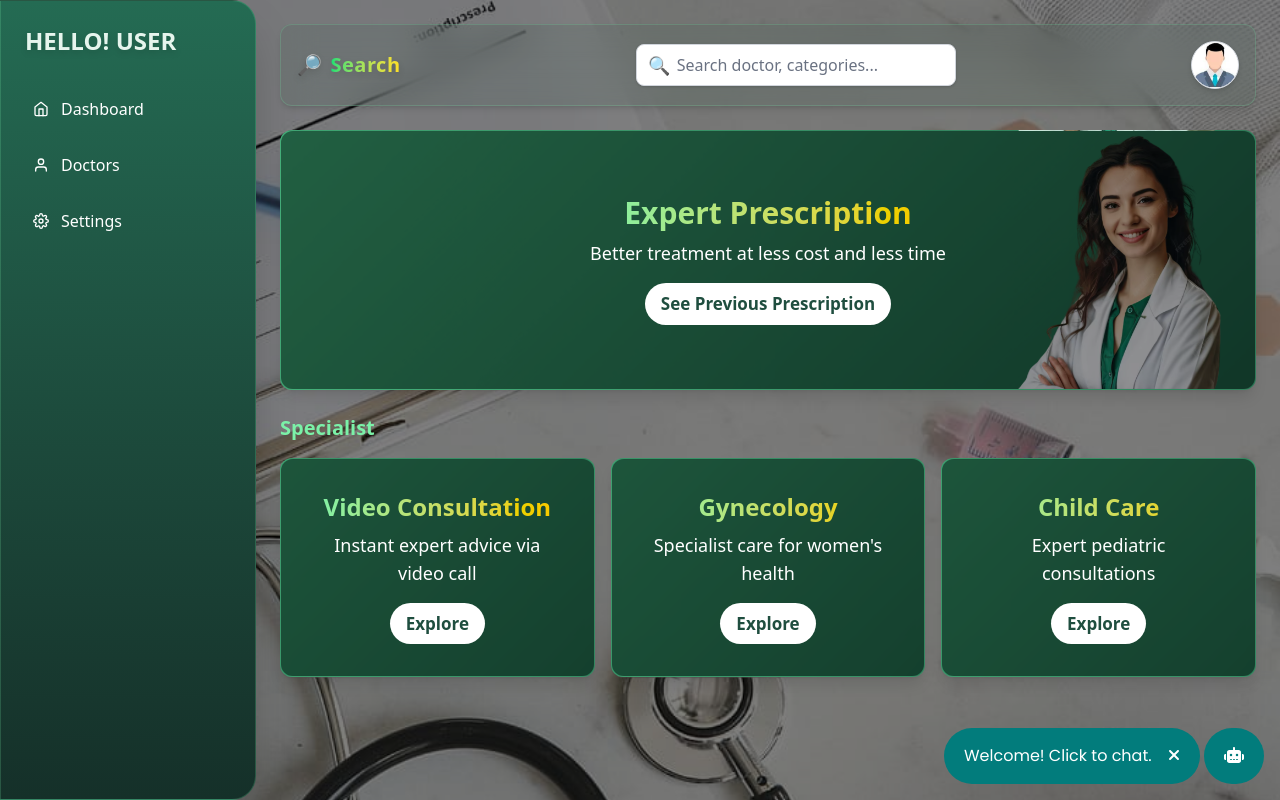
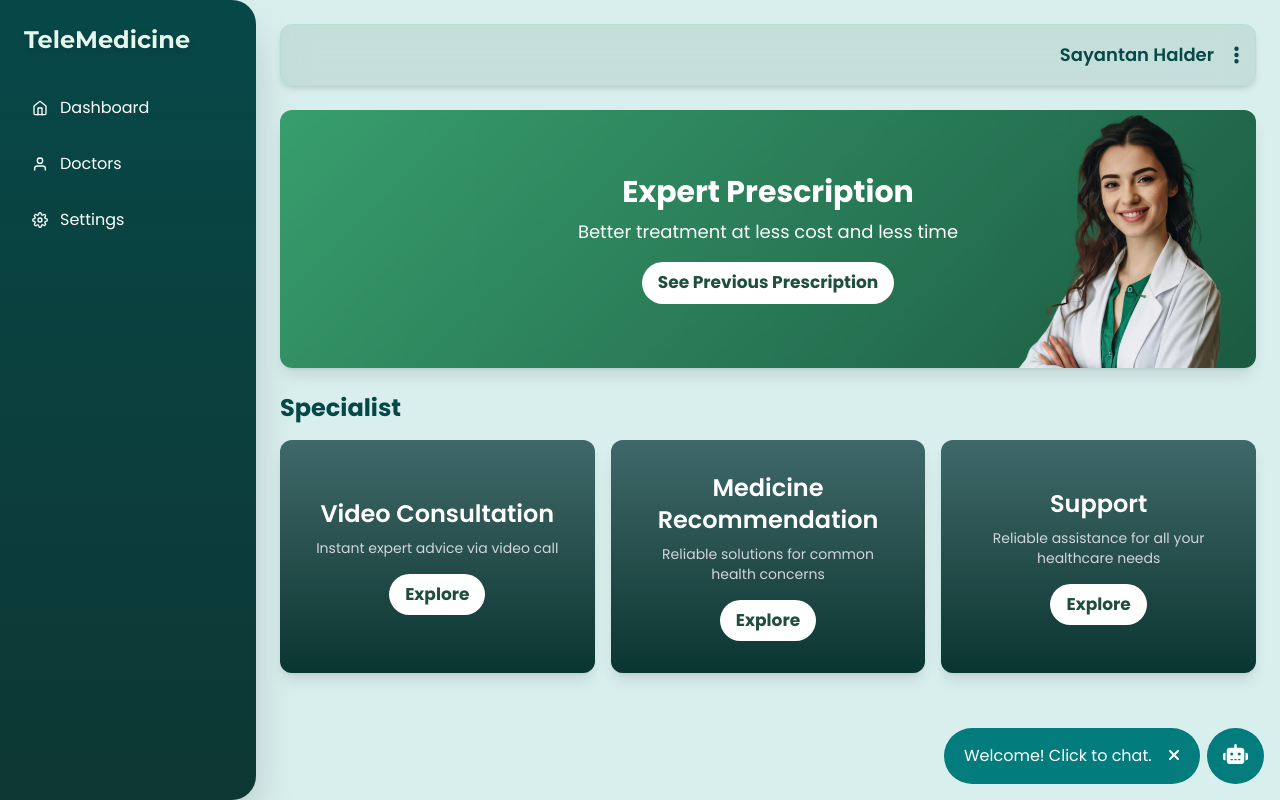
Before and after one commit to Sayantan-dev1003/TeleMedicine, a React (Vite) app in the folder frontend/: page /patient-dashboard in a window 1280 px wide. Built offline with nearby package versions, Linux system fonts and the light colour scheme.

Commit message:
Bot Done

```diff
--- a/frontend/src/Components/Chatbot.jsx
+++ b/frontend/src/Components/Chatbot.jsx
@@ -94,9 +94,9 @@ const Chatbot = () => {
                 {!isOpen && (
                     <button
                         onClick={toggleChat}
-                        className="bg-[#027c7c] text-white rounded-full px-5 py-4 cursor-pointer transition-all duration-700 hover:rotate-180"
+                        className="bg-[#027c7c] text-white rounded-full px-4 py-4 cursor-pointer transition-all duration-700 hover:rotate-180"
                     >
-                        <FontAwesomeIcon icon={faRobot} />
+                        <FontAwesomeIcon icon={faRobot} className='text-xl' />
                     </button>
                 )}
 
@@ -132,7 +132,7 @@ const Chatbot = () => {
                             <input
                                 type="text"
                                 placeholder="Type a message..."
-                                className="border rounded p-2 mt-2"
+                                className="border rounded p-2 mt-2 text-[#027c7c]"
                                 value={userInput}
                                 onChange={handleInputChange}
                                 onFocus={handleInputFocus}
--- a/frontend/src/Components/Contact.jsx
+++ b/frontend/src/Components/Contact.jsx
@@ -3,7 +3,7 @@ import { MdSend } from "react-icons/md";
 
 const Contact = () => {
     return (
-        <div className="flex justify-center items-center min-h-screen bg-gray-100 px-36">
+        <div className="flex justify-center items-center min-h-screen bg-[#D8EFED] px-36">
             <div className="w-2/3">
                 <h2 className="text-6xl font-semibold text-[#064848] mb-8 montserrat">Get in Touch</h2>
                 <form className="space-y-4 w-full flex flex-col justify-center items-center">
--- /dev/null
+++ b/frontend/src/Components/Sidebar.jsx
@@ -0,0 +1,29 @@
+import React from 'react'
+import { FiHome, FiUser, FiSettings } from "react-icons/fi";
+
+const Sidebar = () => {
+    return (
+        <>
+            <aside className="relative z-10 w-64 bg-gradient-to-b from-[#064848] to-[#0d3733] p-6 rounded-r-3xl shadow-2xl backdrop-blur-lg">
+                <h1 className="text-2xl font-bold mb-8 text-[#e6f5ed] drop-shadow-md montserrat">
+                    TeleMedicine
+                </h1>
+                <nav>
+                    <ul className="space-y-4">
+                        <li className="flex items-center p-2 rounded-lg transition-all duration-200 hover:bg-[#326060] active:scale-110">
+                            <FiHome className="mr-3" /> Dashboard
+                        </li>
+                        <li className="flex items-center p-2 rounded-lg transition-all duration-200 hover:bg-[#326060] active:scale-110">
+                            <FiUser className="mr-3" /> Doctors
+                        </li>
+                        <li className="flex items-center p-2 rounded-lg transition-all duration-200 hover:bg-[#326060] active:scale-110">
+                            <FiSettings className="mr-3" /> Settings
+                        </li>
+                    </ul>
+                </nav>
+            </aside>
+        </>
+    )
+}
+
+export default Sidebar
--- a/frontend/src/Pages/PatientDashboard.jsx
+++ b/frontend/src/Pages/PatientDashboard.jsx
@@ -1,105 +1,44 @@
 import React, { useState } from "react";
-import { FiHome, FiUser, FiSettings } from "react-icons/fi";
 import DeliveryImg from "../../public/admin.jpg";
-import BgImage from "../../public/LandingImg.jpg";
-import UserImage from "../../public/user.jpg";
+import { FontAwesomeIcon } from "@fortawesome/react-fontawesome";
+import { faEllipsisV } from "@fortawesome/free-solid-svg-icons";
 import Chatbot from "../Components/ChatBot";
+import Sidebar from "../Components/Sidebar";
 
 const PatientDashboard = () => {
   const [isDropdownOpen, setIsDropdownOpen] = useState(false);
 
   return (
     <div
-      className="flex h-screen bg-cover bg-center text-white relative"
-      style={{ backgroundImage: `url(${BgImage})` }}
-    >
-      {/* Dark Overlay */}
-      <div className="absolute inset-0 bg-black/50"></div>
+      className="flex h-screen bg-cover bg-center bg-[#D8EFED] text-white relative poppins">
+      <Sidebar />
+      <main className="relative z-10 flex-1 p-6">
+        <header className="flex flex-col items-end bg-[#1f4e3f]/10 p-4 rounded-xl shadow-md border border-green-300/20 backdrop-blur-lg">
+          <div className="relative flex items-center gap-4 mt-3 sm:mt-0">
+            <div className="relative flex items-center gap-5" onClick={() => setIsDropdownOpen(!isDropdownOpen)}>
+              <span className="text-[#064848] text-lg font-semibold">
+                Sayantan Halder
+              </span>
+              <FontAwesomeIcon icon={faEllipsisV} className="text-[#064848] text-xl cursor-pointer" />
 
-      {/* Sidebar */}
-      <aside className="relative z-10 w-64 bg-gradient-to-b from-[#246b53] to-[#153029] p-6 rounded-r-3xl shadow-2xl backdrop-blur-lg border border-green-300/20">
-        <h1 className="text-2xl font-bold mb-8 text-[#e6f5ed] drop-shadow-md">
-          HELLO! USER
-        </h1>
-        <nav>
-          <ul className="space-y-4">
-            <li className="flex items-center p-2 rounded-lg transition-all duration-200 hover:bg-green-800 active:scale-110">
-              <FiHome className="mr-3" /> Dashboard
-            </li>
-            <li className="flex items-center p-2 rounded-lg transition-all duration-200 hover:bg-green-800 active:scale-110">
-              <FiUser className="mr-3" /> Doctors
-            </li>
-            <li className="flex items-center p-2 rounded-lg transition-all duration-200 hover:bg-green-800 active:scale-110">
-              <FiSettings className="mr-3" /> Settings
-            </li>
-          </ul>
-        </nav>
-      </aside>
-
-      {/* Main Content */}
-      <main className="relative z-10 flex-1 p-6">
-        {/* Header */}
-        <header className="flex flex-col sm:flex-row justify-between items-center bg-[#1f4e3f]/10 p-4 rounded-xl shadow-md border border-green-300/20 backdrop-blur-lg">
-          <h2 className="text-xl font-bold tracking-wide flex items-center gap-2 text-[#e6f5ed] drop-shadow-md">
-            🔎 <span className="bg-gradient-to-r from-green-400 to-yellow-300 text-transparent bg-clip-text">Search</span>
-          </h2>
-
-          {/* Search Bar */}
-          <div className="relative flex items-center w-full sm:w-auto mt-3 sm:mt-0">
-            <input
-              type="text"
-              placeholder="Search doctor, categories..."
-              className="w-full sm:w-80 border border-gray-300 pl-10 pr-4 py-2 rounded-lg
-      bg-white text-gray-800 placeholder-gray-500 shadow-sm
-      transition-all duration-300 focus:ring-2 focus:ring-green-500
-      hover:shadow-md focus:shadow-lg outline-none"
-            />
-            <span className="absolute left-3 text-gray-500 text-lg">
-              🔍
-            </span>
-          </div>
-
-          {/* Profile Section */}
-          <div className="relative flex items-center gap-4 mt-3 sm:mt-0">
-            {/* Profile Image with Dropdown */}
-            <div className="relative">
-              <button
-                className="relative w-12 h-12 rounded-full overflow-hidden shadow-md border border-gray-300
-      bg-white flex items-center justify-center transition-all duration-300
-      hover:shadow-lg"
-                onClick={() => setIsDropdownOpen(!isDropdownOpen)}
-              >
-                <img src={UserImage} alt="Profile" className="w-full h-full object-cover rounded-full" />
-              </button>
-
-              {/* Sign Out Dropdown */}
               {isDropdownOpen && (
-                <div className="absolute right-0 mt-2 w-40 bg-white text-gray-800 rounded-lg
-      shadow-lg border border-gray-200 p-2 transition-all duration-300 z-50">
-                  <button
-                    className="block w-full text-left px-4 py-2 rounded-lg hover:bg-gray-100 transition-all duration-300"
-                    onClick={() => {
-                      setIsDropdownOpen(false);
-                      console.log("User Signed Out"); // Replace with actual sign-out logic
-                    }}
-                  >
-                    🚪 Sign Out
-                  </button>
-                </div>
+                <button
+                  className="absolute -right-2 top-6 w-2/3 text-left bg-white text-[#064848] px-4 py-2 rounded-lg hover:bg-gray-100 transition-all duration-300"
+                  onClick={() => setIsDropdownOpen(false)}
+                >
+                  Log Out
+                </button>
               )}
             </div>
           </div>
-
         </header>
 
-        {/* Banner Section */}
         <section
-          className="relative z-[-10] p-16 rounded-xl mt-6 shadow-lg backdrop-blur-xl border border-green-300/20 bg-[#1f4e3f]/10 text-white flex flex-col justify-center items-center text-center"
+          className="relative z-[-10] p-16 rounded-xl mt-6 shadow-lg backdrop-blur-xl  bg-[#1f4e3f]/10 text-white flex flex-col justify-center items-center text-center"
           style={{ backgroundImage: `url(${DeliveryImg})`, backgroundSize: "cover", backgroundPosition: "center" }}
         >
-          <div className="absolute inset-0 bg-black/40 rounded-xl"></div>
           <div className="relative z-10">
-            <h3 className="text-3xl font-semibold bg-gradient-to-r from-green-300 to-yellow-400 text-transparent bg-clip-text">
+            <h3 className="text-3xl font-bold text-white">
               Expert Prescription
             </h3>
             <p className="text-lg mt-2">Better treatment at less cost and less time</p>
@@ -112,33 +51,22 @@ const PatientDashboard = () => {
           </div>
         </section>
 
-        {/* Specialist Section */}
         <section className="mt-6">
-          <h3 className="text-xl font-semibold mb-4 text-green-300">Specialist</h3>
+          <h3 className="text-2xl font-bold mb-4 text-[#064848]">Specialist</h3>
           <div className="grid grid-cols-1 sm:grid-cols-3 gap-4">
             {[
               { title: "Video Consultation", desc: "Instant expert advice via video call", img: DeliveryImg },
-              { title: "Gynecology", desc: "Specialist care for women's health", img: DeliveryImg },
-              { title: "Child Care", desc: "Expert pediatric consultations", img: DeliveryImg },
+              { title: "Medicine Recommendation", desc: "Reliable solutions for common health concerns", img: DeliveryImg },
+              { title: "Support", desc: "Reliable assistance for all your healthcare needs", img: DeliveryImg },
             ].map((specialty, index) => (
-              <div
-                key={index}
-                className="relative z-0 p-8 rounded-xl shadow-lg backdrop-blur-xl border border-green-300/20 bg-[#1f4e3f]/10 text-white flex flex-col justify-center items-center text-center"
-                style={{
-                  backgroundImage: `url(${specialty.img})`,
-                  backgroundSize: "cover",
-                  backgroundPosition: "center",
-                }}
-              >
+              <div key={index} className="relative z-0 p-8 rounded-xl shadow-lg backdrop-blur-xl bg-gradient-to-b from-[#69afaf] to-[#0e5952] text-white flex flex-col justify-center items-center text-center">
                 <div className="absolute inset-0 bg-black/40 rounded-xl"></div>
                 <div className="relative z-10">
-                  <h3 className="text-2xl font-semibold bg-gradient-to-r from-green-300 to-yellow-400 text-transparent bg-clip-text">
+                  <h3 className="text-2xl font-semibold text-white">
                     {specialty.title}
                   </h3>
-                  <p className="text-lg mt-2">{specialty.desc}</p>
-                  <button className="mt-4 z-10 text-[17px] bg-white text-[#1f4e3f] px-4 py-2 rounded-full font-bold transition-all duration-300 ease-in-out
-            hover:bg-[#1f4e3f] hover:text-white hover:scale-105
-            active:scale-95 active:bg-[#163d31]">
+                  <p className=" text-sm mt-2 text-gray-300">{specialty.desc}</p>
+                  <button className="mt-4 z-10 text-[17px] bg-white text-[#1f4e3f] px-4 py-2 rounded-full font-bold transition-all duration-300 ease-in-out hover:scale-105">
                     Explore
                   </button>
                 </div>
```
Also changed, not shown: 2 other files (tests, documents, lock files or other folders).
